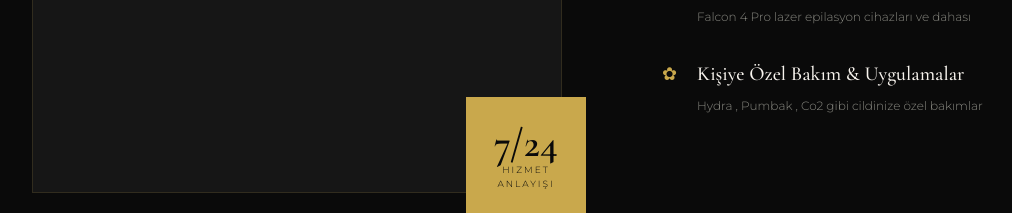
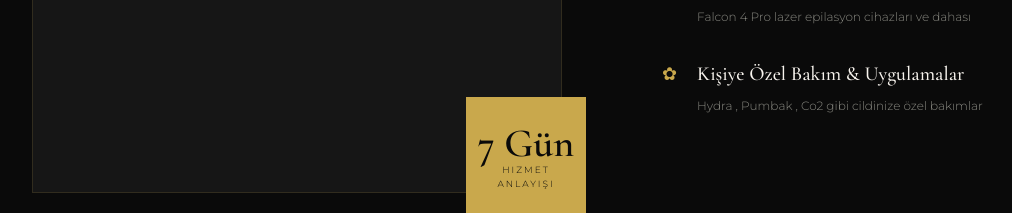
Before and after one commit to alibasaran10/Guzellik-Merkezi-Website, a Next.js app: page / in a window 1280 px wide. Shown: the part 2560-2773 px from the top of the page, without its empty margins (28-1040 px from the left). Built offline with nearby package versions, Linux system fonts and the light colour scheme.

Commit message:
Fotoğraflarımız eklendi -Commit

```diff
--- a/app/page.tsx
+++ b/app/page.tsx
@@ -742,7 +742,7 @@ export default function Home() {
                 <div className="hakkimizda-box-inner">Güzellik<br />Sanatı</div>
               </div>
               <div className="hakkimizda-badge">
-                <div className="hakkimizda-badge-num">7/24</div>
+                <div className="hakkimizda-badge-num">7 Gün</div>
                 <div className="hakkimizda-badge-text">Hizmet<br />Anlayışı</div>
               </div>
             </div>
```
